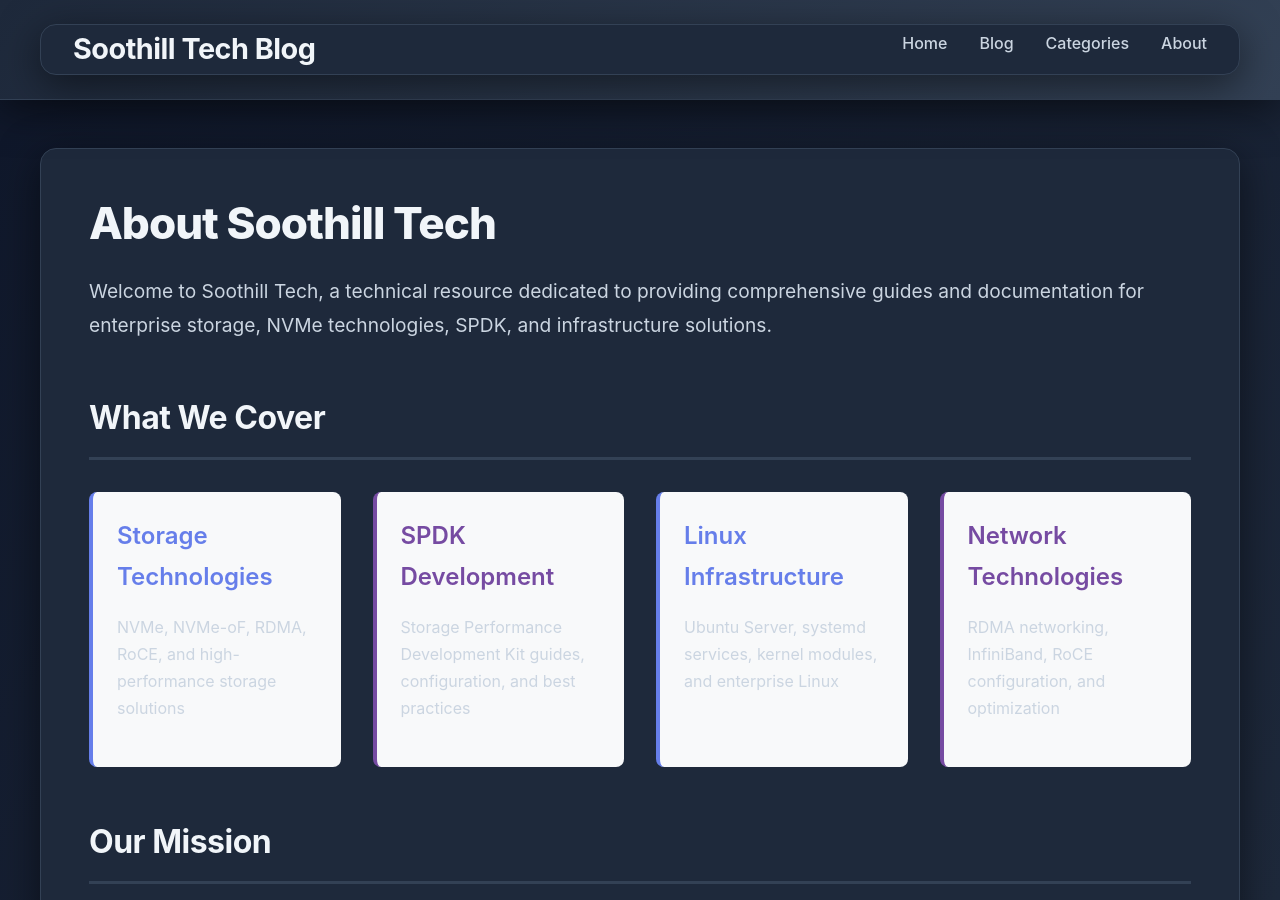
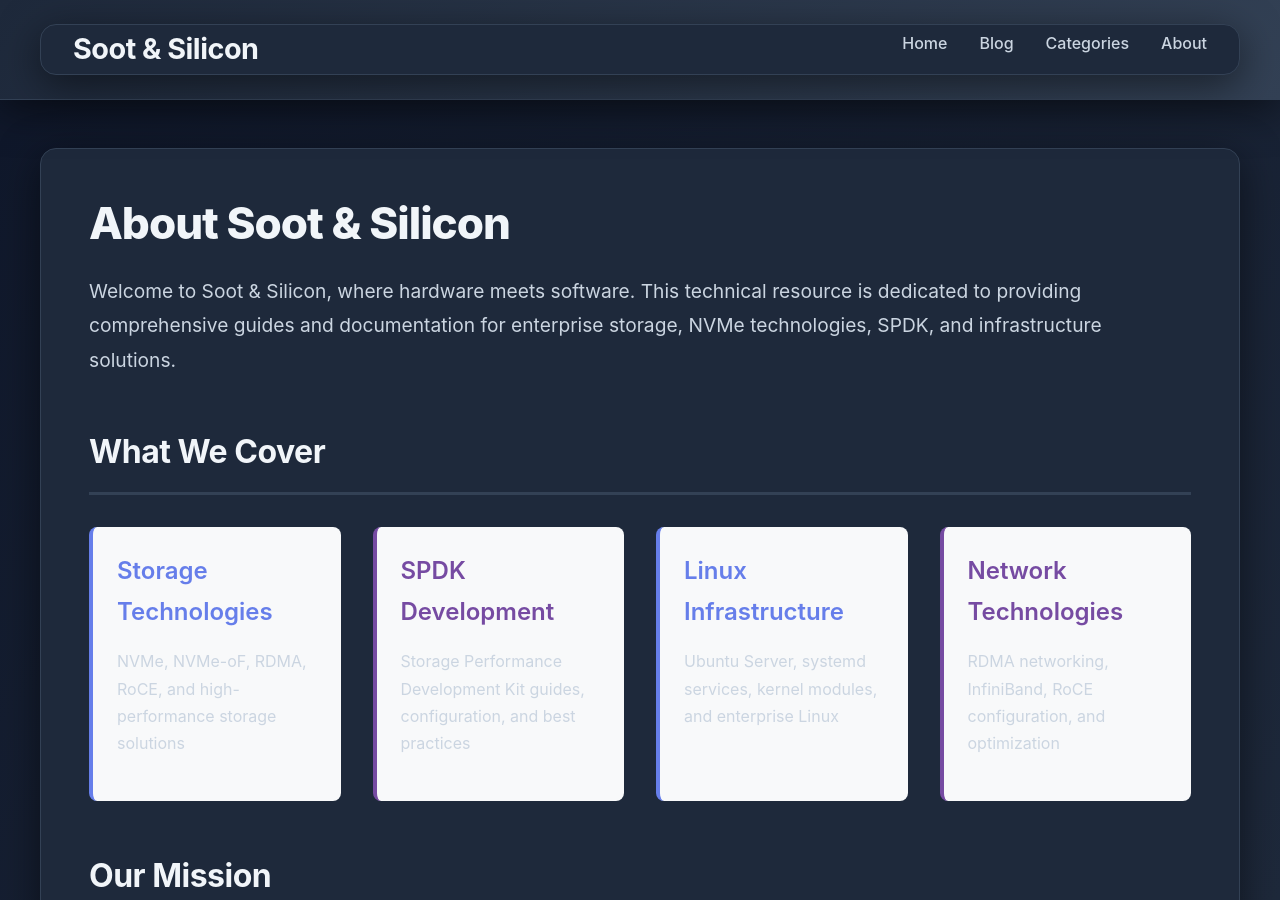
Before and after one commit to soothill/soothill.github.io, a Jekyll site: the page built from about/index.md, in a window 1280 px wide and 900 px high. Built offline with Jekyll 4.4.1, drawn with Linux system fonts in a browser that asks for light colours; comment, search, counter and statistics services are not loaded; some of the changed text lies outside the part shown.

Commit message:
Change Blog Title

```diff
--- a/_config.yml
+++ b/_config.yml
@@ -1,6 +1,6 @@
 # Jekyll Configuration for GitHub Pages Blog
-title: "Soothill Tech Blog"
-description: "Technical guides and tutorials on storage, NVMe, SPDK, and enterprise infrastructure"
+title: "Soot & Silicon"
+description: "Technical guides and insights on storage, NVMe, SPDK, and enterprise infrastructure - where hardware meets software"
 author: "Darren Soothill"
 email: "darren@soothill.com"
 url: "https://soothill.io"
--- a/_layouts/default.html
+++ b/_layouts/default.html
@@ -12,7 +12,7 @@
     <title>{% if page.title %}{{ page.title }} | {{ site.title }}{% else %}{{ site.title }}{% endif %}</title>
     <meta name="description" content="{% if page.description %}{{ page.description }}{% else %}{{ site.description }}{% endif %}">
     <meta name="author" content="{{ site.author }}">
-    <meta name="keywords" content="{% if page.keywords %}{{ page.keywords }}{% else %}NVMe, SPDK, Storage, Linux, RDMA, Technical Blog{% endif %}">
+    <meta name="keywords" content="{% if page.keywords %}{{ page.keywords }}{% else %}Soot & Silicon, NVMe, SPDK, Storage, Linux, RDMA, Technical Blog, Hardware, Software{% endif %}">
 
     <!-- Google tag (gtag.js) - Controlled by Cookiebot -->
     <script async src="https://www.googletagmanager.com/gtag/js?id=G-4KVJSXV6TK" data-cookieconsent="statistics"></script>
--- a/about/index.md
+++ b/about/index.md
@@ -1,14 +1,14 @@
 ---
 layout: default
 title: About
-description: About Soothill Tech - Technical guides and resources for storage and enterprise infrastructure
+description: About Soot & Silicon - Where hardware meets software. Technical guides and resources for storage and enterprise infrastructure
 ---
 
 <div class="container">
-    <h1>About Soothill Tech</h1>
+    <h1>About Soot & Silicon</h1>
 
     <p style="font-size: 1.2rem; line-height: 1.8; margin-bottom: 2rem;">
-        Welcome to Soothill Tech, a technical resource dedicated to providing comprehensive guides and documentation for enterprise storage, NVMe technologies, SPDK, and infrastructure solutions.
+        Welcome to Soot & Silicon, where hardware meets software. This technical resource is dedicated to providing comprehensive guides and documentation for enterprise storage, NVMe technologies, SPDK, and infrastructure solutions.
     </p>
 
     <h2>What We Cover</h2>
--- a/blog/index.html
+++ b/blog/index.html
@@ -6,8 +6,8 @@ description: Technical articles and guides on storage, NVMe, SPDK, and enterpris
 
 <div class="container">
     <header style="text-align: center; margin-bottom: 4rem;">
-        <h1 style="font-size: 3rem; margin-bottom: 1rem; color: #f1f5f9;">Tech Blog</h1>
-        <p style="font-size: 1.25rem; color: #cbd5e1; max-width: 600px; margin: 0 auto;">Latest articles and technical guides on storage, NVMe, and enterprise infrastructure</p>
+        <h1 style="font-size: 3rem; margin-bottom: 1rem; color: #f1f5f9;">Soot & Silicon</h1>
+        <p style="font-size: 1.25rem; color: #cbd5e1; max-width: 600px; margin: 0 auto;">Where hardware meets software - Technical insights on storage, NVMe, SPDK, and enterprise infrastructure</p>
     </header>
 
     <div class="posts-list">
```
Also changed, not shown: SETUP-COMPLETE.md (+2 -2 lines), index.md (+2 -2 lines), README.md.
